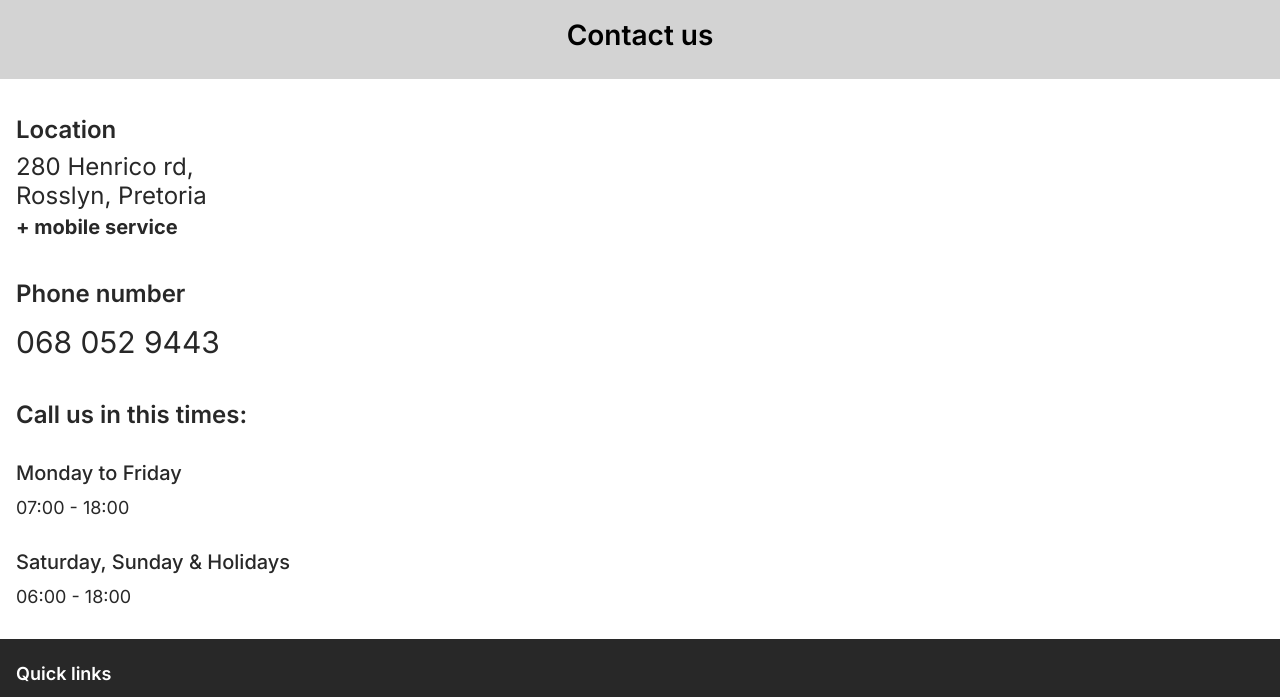
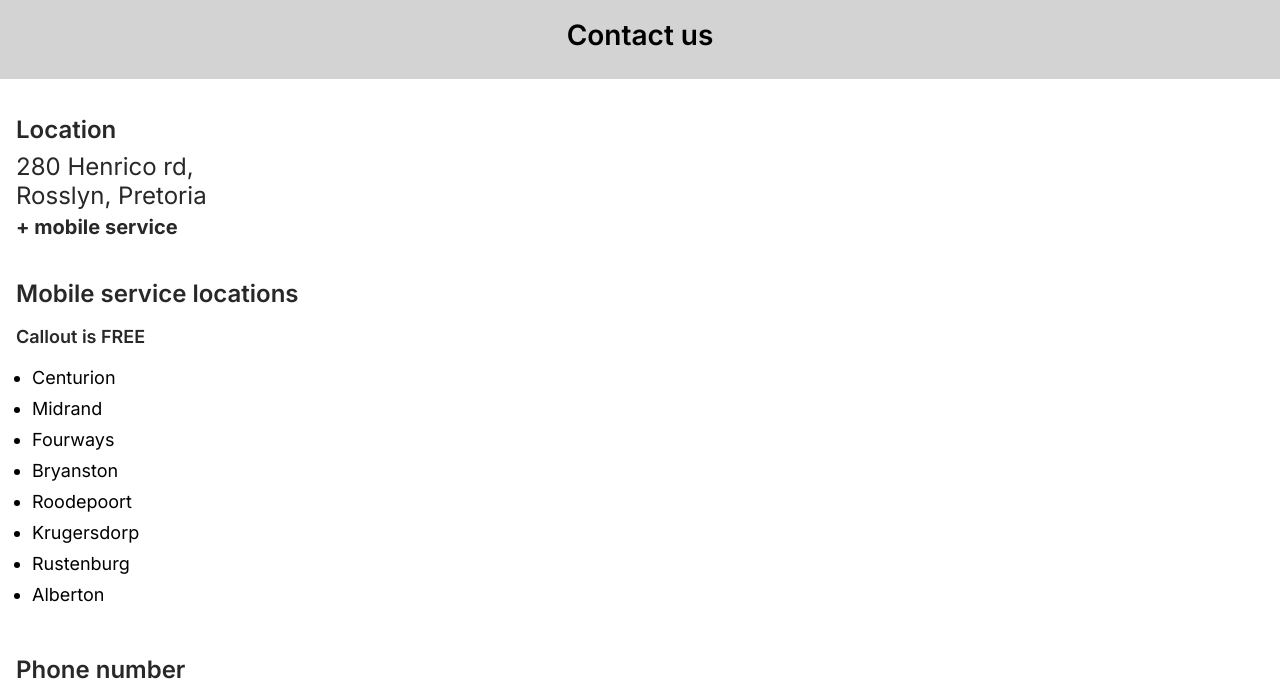
Before and after one commit to sunroofrepairs/webroofs202, a plain HTML site: page contact-us.html in a window 1280 px wide. Shown: the part 57-754 px from the top of the page. Drawn offline with Linux system fonts and the light colour scheme.

Commit message:
Add files via upload

```diff
--- a/additional.css
+++ b/additional.css
@@ -64,55 +64,44 @@ body{
     padding-right: 16px;
 }
 
-.content-kk-wr{
 
-    padding-left: 16px;
-    padding-right: 16px;
-}
+.container-list {
 
-.content-kk-wr .kub-heading{
-
-    color: #282828;
-    font-size: 22px;
-    font-weight: 600;
-    margin-top: 32px;
-}
-
-.content-kk-wr .list-section{
-
-    margin-top: 24px;
-}
-
-
-.content-kk-wr .list-section .list-heading{
-
-    color: #282828;
-    font-size: 20px;
-    font-weight: 600;
-    margin-bottom: 18px;
+    margin-top: 40px;
+    margin-left: 16px;
+    margin-right: 16px;
 
 }
 
-.content-kk-wr .list-section ul{
+.list-heading {
 
-    margin-left: 16px;
-    margin-bottom: 44px;
-}
-
-
-.content-kk-wr .list-section ul li{
-
-    margin-bottom: 12px;
-}
-
-
-.content-kk-wr .list-section ul li .bold-text-texer{
-
+    font-size: 24px;
     color: #282828;
     font-weight: 600;
 }
 
 
+.container-list .callout-span {
+
+    color: #282828;
+    font-size: 18px;
+    margin-top: 18px;
+    font-weight: 600;
+}
+
+.container-list ul.location-list {
+
+    margin-top: 20px;
+    margin-left: 16px;
+    margin-right: 16px;
+}
+
+
+.container-list ul.location-list li {
+
+    font-size: 18px;
+    margin-bottom: 10px;
+}
 
 
 
--- a/contact-us.html
+++ b/contact-us.html
@@ -74,6 +74,25 @@
         <p class="bracket-bold-tt">+ mobile service</p>
     </div>
 
+    <div class="container-list">
+
+        <div class="list-heading">Mobile service locations</div>
+
+        <div class="callout-span">Callout is FREE</div>
+
+       <ul class="location-list">
+        <li>Centurion</li>
+        <li>Midrand</li>
+        <li>Fourways</li>
+        <li>Bryanston</li>
+        <li>Roodepoort</li>
+        <li>Krugersdorp</li>
+        <li>Rustenburg</li>
+        <li>Alberton</li>
+       </ul>
+
+    </div>
+
     <div class="content-inside">
 
         <div class="content-one">
```
